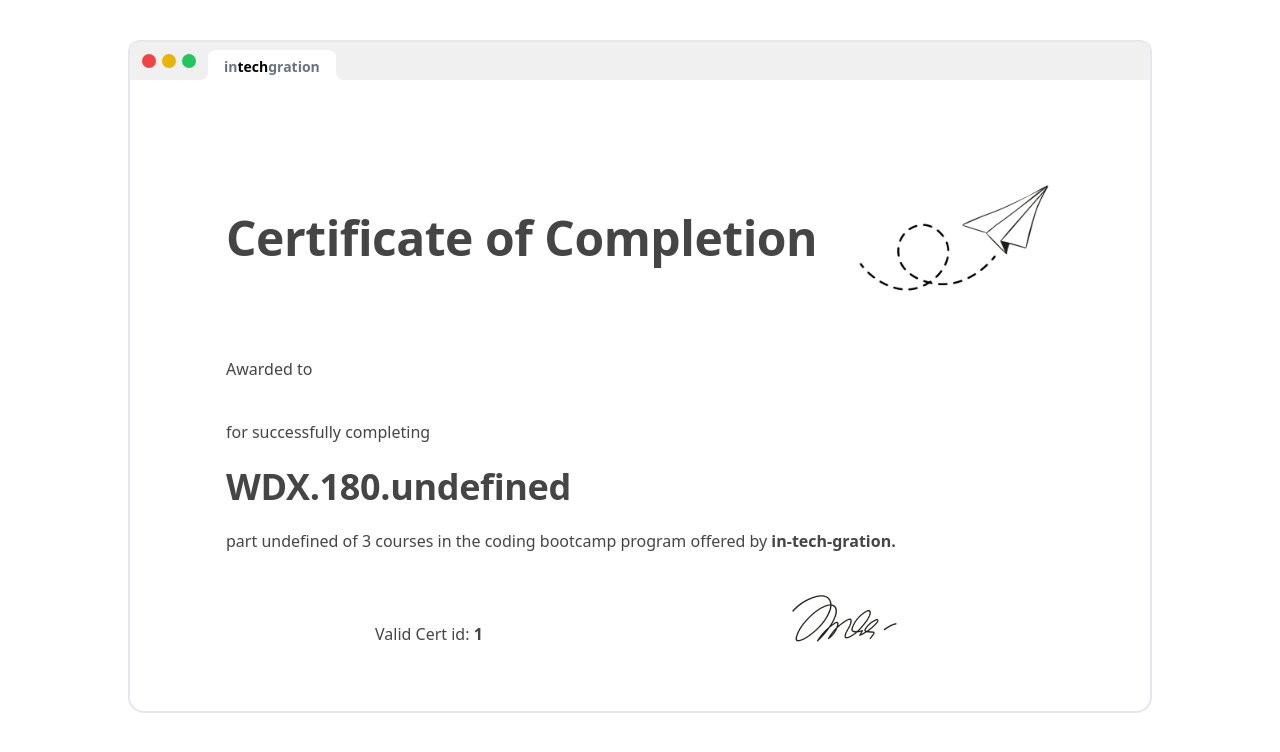
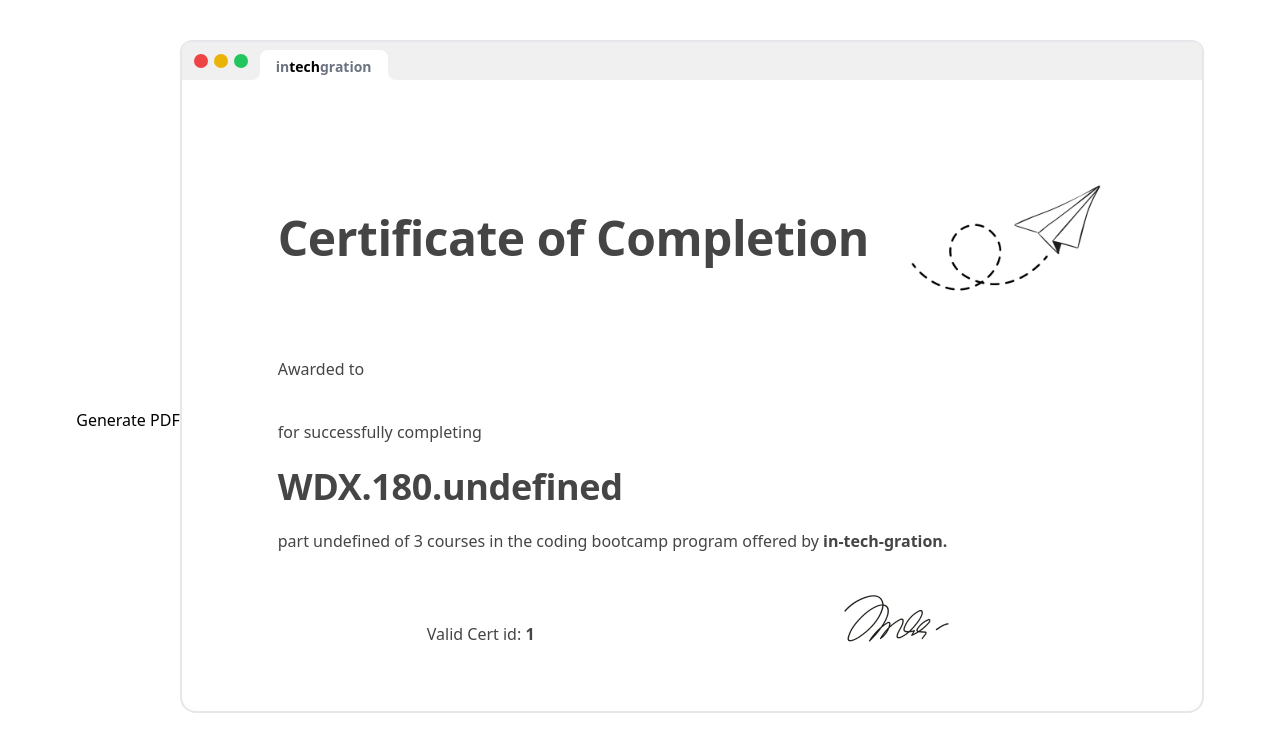
Before and after one commit to in-tech-gration/website, a Next.js app: page /certificate/1 in a window 1280 px wide. Shown: the top 752 px of the page. Built offline with nearby package versions, Linux system fonts and the light colour scheme; no server answers; the database is empty.

Commit message:
Test with jspdf

```diff
--- a/components/certificate.tsx
+++ b/components/certificate.tsx
@@ -1,6 +1,7 @@
 "use client";
 
-import { useEffect, useState } from "react";
+import { useEffect, useState, useRef } from "react";
+import { jsPDF } from "jspdf";
 import Image from "next/image";
 import "../app/css/style.css";
 import { doc, getDoc } from "firebase/firestore";
@@ -21,6 +22,26 @@ interface Certificate {
 
 const Certificate = ({ id }: { id: string }) => {
   const [data, setData] = useState<Certificate | object>({});
+  const certificateTemplateRef = useRef<any>(null);
+
+  const handleGeneratePdf = () => {
+    const doc = new jsPDF({
+      format: "a4",
+      unit: "px",
+      orientation: "landscape",
+      hotfixes: ["px_scaling"],
+    });
+
+    // Adding the fonts
+    // doc.setFont("Anton-Regular", "normal");
+    const certificateEl: HTMLElement = certificateTemplateRef.current;
+
+    doc.html(certificateTemplateRef.current, {
+      async callback(doc) {
+        doc.save("WDX-certificate-of-completion");
+      },
+    });
+  };
 
   useEffect(() => {
     const getData = async () => {
@@ -45,7 +66,8 @@ const Certificate = ({ id }: { id: string }) => {
 
       "
     >
-      <div className="w-4/5 font-inter">
+      <button onClick={handleGeneratePdf}>Generate PDF</button>
+      <div ref={certificateTemplateRef} className="w-4/5 font-inter">
         <Header />
         {data && (
           <div
@@ -56,11 +78,15 @@ const Certificate = ({ id }: { id: string }) => {
               "
           >
             <div className="flex justify-between items-center">
-
               <h1 className=" text-certificatePrimary text-4xl sm:text-5xl  font-bold ">
                 Certificate of Completion
               </h1>
-            <Image className="hidden lg:block" src={paperPlane}  alt="paper airplane" width={200} / >
+              <Image
+                className="hidden lg:block"
+                src={paperPlane}
+                alt="paper airplane"
+                width={200}
+              />
             </div>
 
             <p className="text-certificateSecondary">Awarded to</p>
@@ -80,11 +106,11 @@ const Certificate = ({ id }: { id: string }) => {
               }
             </p>
             <p className="text-certificateSecondary">
-              part {" "}
+              part{" "}
               {
                 //@ts-ignore
                 `${data.course}`
-              } {" "}
+              }{" "}
               of 3 courses in the coding bootcamp program offered by
               <span className="font-bold"> in-tech-gration. </span>
             </p>
@@ -94,7 +120,9 @@ const Certificate = ({ id }: { id: string }) => {
                 // @ts-ignore
                 data.date && (
                   <p className="py-2 text-certificateSecondary">
-                    Certificate Issued <span className="font-bold">{` ${
+                    Certificate Issued{" "}
+                    <span className="font-bold">
+                      {` ${
                         // @ts-ignore
                         data.date?.toDate().toDateString()
                       }`}
@@ -103,7 +131,11 @@ const Certificate = ({ id }: { id: string }) => {
                 )
               }
               <p className="py-2 text-certificateSecondary">
-                Valid Cert id: <Link href={'/certificate/'+id} className="font-bold"> {`${id}`}</Link>
+                Valid Cert id:{" "}
+                <Link href={"/certificate/" + id} className="font-bold">
+                  {" "}
+                  {`${id}`}
+                </Link>
               </p>
               <div className=" py-2 flex flex-col items-center">
                 <Image src={signature} alt="instructor signature" />
--- a/package.json
+++ b/package.json
@@ -28,6 +28,7 @@
     "date-fns": "^2.30.0",
     "firebase": "^10.7.1",
     "gray-matter": "^4.0.3",
+    "jspdf": "^2.5.1",
     "next": "^13.4.1",
     "next-mdx-remote": "^4.4.1",
     "react": "18.2.0",
```
Also changed, not shown: 1 other file (tests, documents, lock files or other folders). Lines whose indentation alone changed are shown as unchanged.
